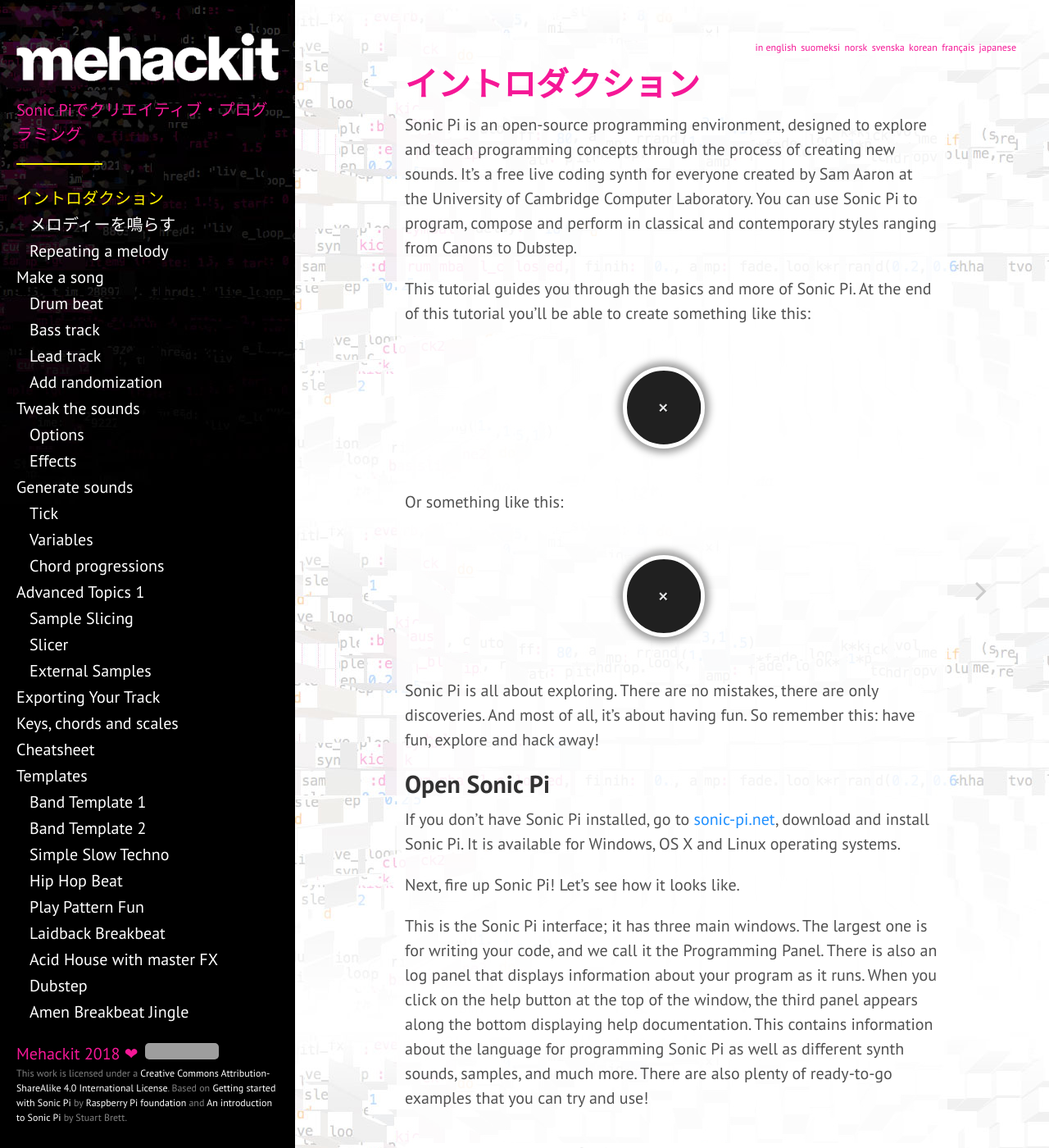
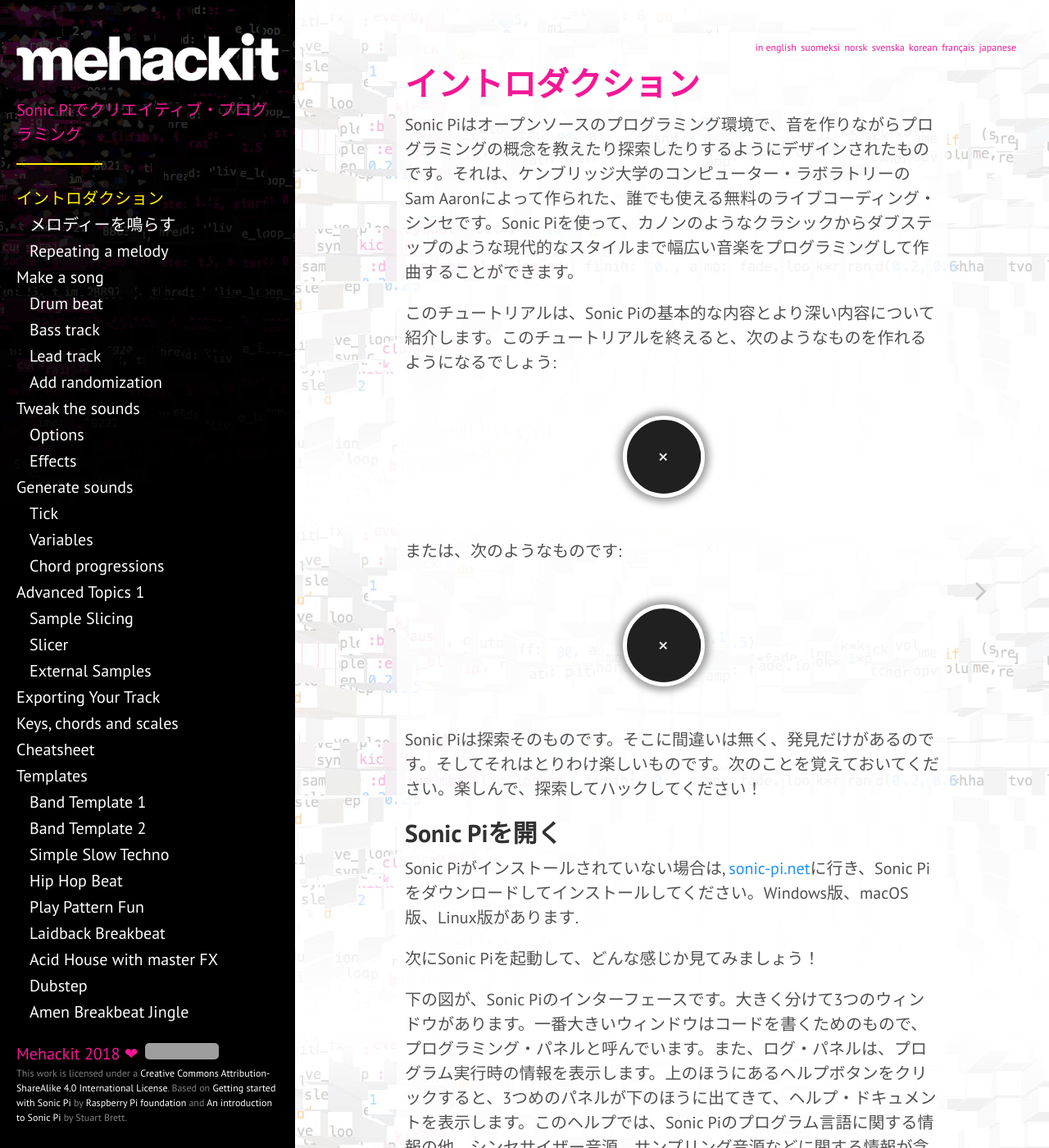
Before and after one commit to mehackit/sonic-pi-workshop, a Jekyll site: the page built from _exercises/ja/01-introduction/01-introduction.md, in a window 1280 px wide and 1400 px high. Shown: the whole window at 82% size. Built offline with Jekyll 4.4.1, drawn with Linux system fonts in a browser that asks for light colours; nearby versions of some CDN libraries; some of the changed text lies outside the part shown; grey boxes are pictures that could not be loaded.

Commit message:
Translate 01-01 to ja

```diff
--- a/_exercises/ja/01-introduction/01-introduction.md
+++ b/_exercises/ja/01-introduction/01-introduction.md
@@ -5,45 +5,43 @@ lang: ja
 layout: exercise
 ---
 
-Sonic Pi is an open-source programming environment, designed to explore and teach programming concepts through the process of creating new sounds. It's a free live coding synth for everyone created by Sam Aaron at the University of Cambridge Computer Laboratory. You can use Sonic Pi to program, compose and perform in classical and contemporary styles ranging from Canons to Dubstep.
+Sonic Piはオープンソースのプログラミング環境で、音を作りながらプログラミングの概念を教えたり探索したりするようにデザインされたものです。それは、ケンブリッジ大学のコンピューター・ラボラトリーのSam Aaronによって作られた、誰でも使える無料のライブコーディング・シンセです。Sonic Piを使って、カノンのようなクラシックからダブステップのような現代的なスタイルまで幅広い音楽をプログラミングして作曲することができます。
 
-This tutorial guides you through the basics and more of Sonic Pi. At the end of this tutorial you'll be able to create something like this:
+このチュートリアルは、Sonic Piの基本的な内容とより深い内容について紹介します。このチュートリアルを終えると、次のようなものを作れるようになるでしょう:
 
 {% include player.html filepath="/assets/audio/groove.mp3" %}
 
-Or something like this:
+または、次のようなものです:
 
 {% include player.html filepath="/assets/audio/amen.mp3" %}
 
-Sonic Pi is all about exploring. There are no mistakes, there are only discoveries. And most of all, it's about having fun. So remember this: have fun, explore and hack away!
+Sonic Piは探索そのものです。そこに間違いは無く、発見だけがあるのです。そしてそれはとりわけ楽しいものです。次のことを覚えておいてください。楽しんで、探索してハックしてください！
 
-## Open Sonic Pi
+## Sonic Piを開く
 
-If you don't have Sonic Pi installed, go to <a href="http://sonic-pi.net/">sonic-pi.net</a>, download and install Sonic Pi. It is available for Windows, OS X and Linux operating systems.
+Sonic Piがインストールされていない場合は, <a href="http://sonic-pi.net/">sonic-pi.net</a>に行き、Sonic Piをダウンロードしてインストールしてください。Windows版、macOS版、Linux版があります.
 
-Next, fire up Sonic Pi! Let's see how it looks like.
+次にSonic Piを起動して、どんな感じか見てみましょう！
 
-This is the Sonic Pi interface; it has three main windows. The largest one is for writing your code, and we call it the Programming Panel. There is also an log panel that displays information about your program as it runs. When you click on the help button at the top of the window, the third panel appears along the bottom displaying help documentation. This contains information about the language for programming Sonic Pi as well as different synth sounds, samples, and much more. There are also plenty of ready-to-go examples that you can try and use!
+下の図が、Sonic Piのインターフェースです。大きく分けて3つのウィンドウがあります。一番大きいウィンドウはコードを書くためのもので、プログラミング・パネルと呼んでいます。また、ログ・パネルは、プログラム実行時の情報を表示します。上のほうにあるヘルプボタンをクリックすると、3つめのパネルが下のほうに出てきて、ヘルプ・ドキュメントを表示します。このヘルプでは、Sonic Piのプログラム言語に関する情報の他、シンセサイザー音源、サンプリング音源などに関する情報が含まれています。そして、たくさんのサンプルプログラムが用意されていて、すぐに試すことができるのです！
 
 <img src="{{ "/assets/img/interface.png" | prepend: site.baseurl}}">
 <p class="center"><small><i>Sonic Pi interface</i></small></p>
 
-## Play a note
+## 音を鳴らす
 
-Let’s start with programming Sonic Pi to play a note. Select the `Buffer 0` tab and type:
+Sonic Piで音を鳴らすためのプログラミングを始めましょう。`Buffer 0`タブを選択して次のコードをタイプしましょう:
 
 {% highlight ruby %}
 play 60
 {% endhighlight %}
 
-Press **Run** from the upper left corner. Can you hear a beep?
+左上の **Run** を押してみましょう。ビープ音を聞くことができましたか？
 
-Try different values. Write for example `play 50` or `play 70`. How does the sound change?
+違う値を試してみましょう。例えば、`play 50`や`play 70`と書いてみましょう。音はどのように変わったでしょうか？
 
-Now try to write `pley 60` and click run. What happens?
+今度は`pley 60`と入力して、Runをクリックしてみましょう。何が起こりましたか？
 
-> This is an example of a bug in your code. In later activities, if the error panel displays text you will know that you have a bug that you need to fix. It could be that you have misspelt a word like `play`.
+> これはコードの中のバグの例です。後でエラーパネルがテキストを表示したら、修正する必要のあるバグがあることを知るでしょう。そしてそれは`play`のような単語のスペルを間違えたというものでしょう。
 
-The numbers you used are _MIDI notes_. MIDI is a useful way to compose and is a useful tool for quickly
-testing your notes and adjusting them by lowering their value (making your note lower) or increasing it, (making
-the pitch higher). Sonic Pi is familiar with both MIDI note numbers (values between `0` and `127`) and traditional musical notation (such as `:C4`, `:Eb3` or `:G5`).
+ここで使われた数字は、_MIDIノート番号_ です。MIDIノート番号は作曲に便利で、その値を小さくしたり（音を低くなります）大きくしたり（音は高くなります）して、素早く音を試したり、調整したりできます。Sonic Piでは、MIDIノート番号（`0`から`127`の値）も、伝統的な音名表記（`:C4`、`:Eb3`や`:G5`といったもの）のどちらも利用可能です。
```
